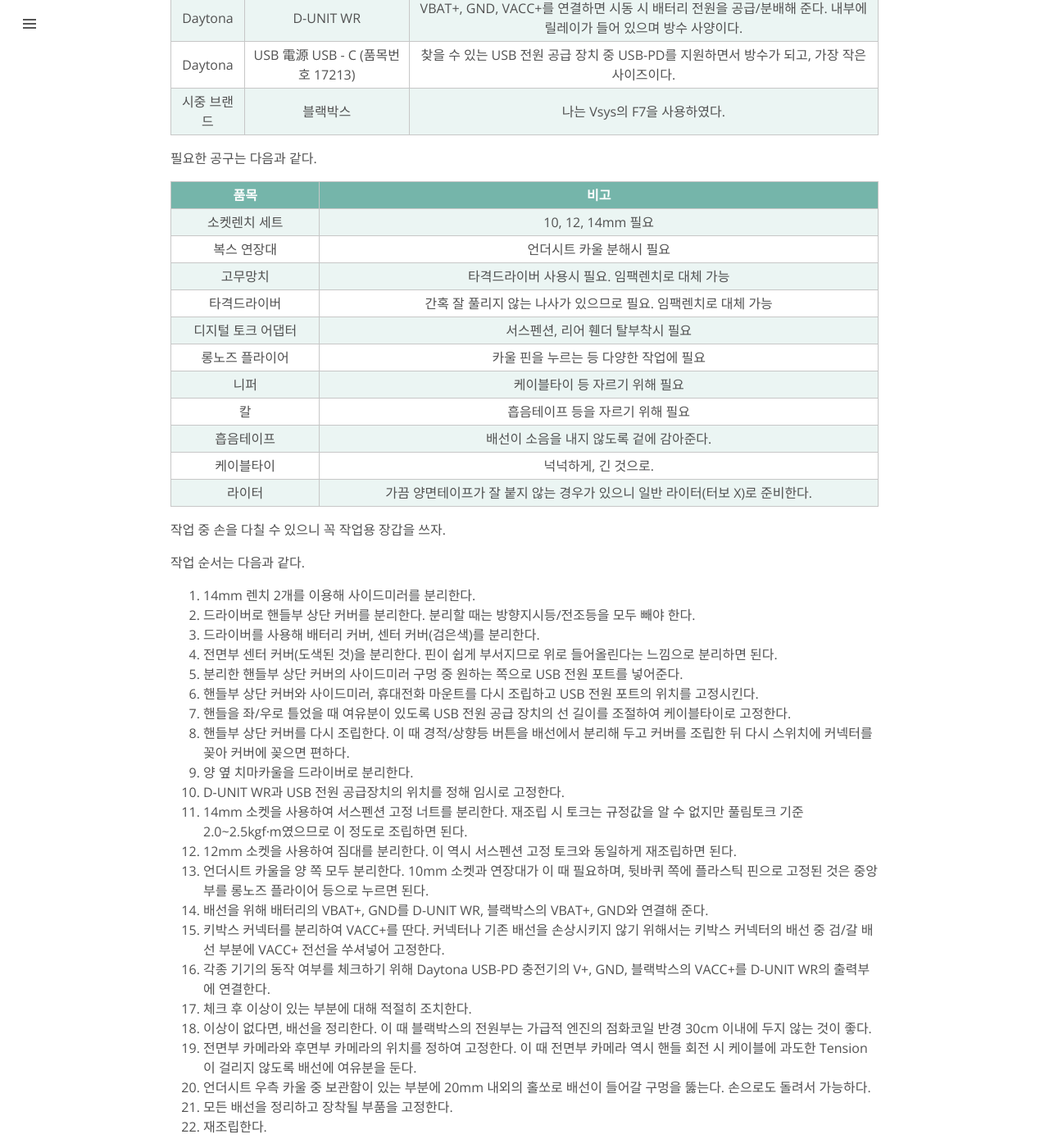
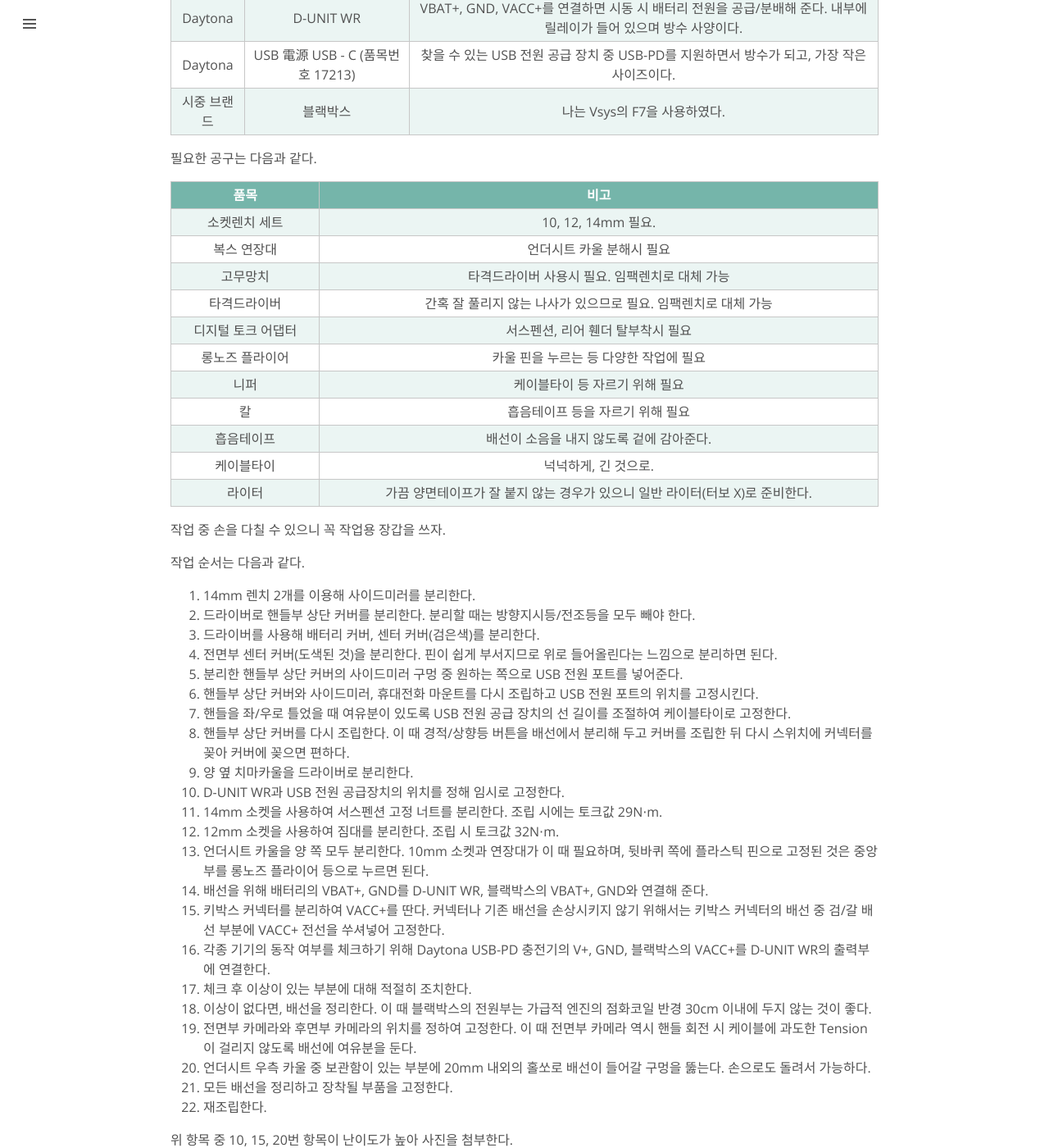
Before and after one commit to ritaru/ritaru.github.io, a Jekyll site: the page built from _posts/2024-04-20-Vsys-F7-Blackbox.markdown, in a window 1280 px wide and 1400 px high, scrolled down 2427 px. Shown: the whole window at 82% size. Built offline with Jekyll 4.4.1, drawn with Linux system fonts in a browser that asks for light colours; some web fonts are replaced; some of the changed text lies outside the part shown.

Commit message:
super-cub-110 post update

```diff
--- a/_posts/2024-04-20-Vsys-F7-Blackbox.markdown
+++ b/_posts/2024-04-20-Vsys-F7-Blackbox.markdown
@@ -95,7 +95,7 @@
 
 |        품목        |                                     비고                                     |
 | :----------------: | :--------------------------------------------------------------------------: |
-|   소켓렌치 세트    |                              10, 12, 14mm 필요                               |
+|   소켓렌치 세트    |                              10, 12, 14mm 필요.                              |
 |    복스 연장대     |                          언더시트 카울 분해시 필요                           |
 |      고무망치      |                타격드라이버 사용시 필요. 임팩렌치로 대체 가능                |
 |    타격드라이버    |        간혹 잘 풀리지 않는 나사가 있으므로 필요. 임팩렌치로 대체 가능        |
@@ -121,8 +121,8 @@
 1. 핸들부 상단 커버를 다시 조립한다. 이 때 경적/상향등 버튼을 배선에서 분리해 두고 커버를 조립한 뒤 다시 스위치에 커넥터를 꽂아 커버에 꽂으면 편하다.
 1. 양 옆 치마카울을 드라이버로 분리한다.
 1. D-UNIT WR과 USB 전원 공급장치의 위치를 정해 임시로 고정한다.
-1. 14mm 소켓을 사용하여 서스펜션 고정 너트를 분리한다. 재조립 시 토크는 규정값을 알 수 없지만 풀림토크 기준 2.0~2.5kgf·m였으므로 이 정도로 조립하면 된다.
-1. 12mm 소켓을 사용하여 짐대를 분리한다. 이 역시 서스펜션 고정 토크와 동일하게 재조립하면 된다.
+1. 14mm 소켓을 사용하여 서스펜션 고정 너트를 분리한다. 조립 시에는 토크값 29N⋅m.
+1. 12mm 소켓을 사용하여 짐대를 분리한다. 조립 시 토크값 32N⋅m.
 1. 언더시트 카울을 양 쪽 모두 분리한다. 10mm 소켓과 연장대가 이 때 필요하며, 뒷바퀴 쪽에 플라스틱 핀으로 고정된 것은 중앙부를 롱노즈 플라이어 등으로 누르면 된다.
 1. 배선을 위해 배터리의 VBAT+, GND를 D-UNIT WR, 블랙박스의 VBAT+, GND와 연결해 준다.
 1. 키박스 커넥터를 분리하여 VACC+를 딴다. 커넥터나 기존 배선을 손상시키지 않기 위해서는 키박스 커넥터의 배선 중 검/갈 배선 부분에 VACC+ 전선을 쑤셔넣어 고정한다.
```
Also changed, not shown: other parts of _posts/2024-04-20-Vsys-F7-Blackbox.markdown (+1 -1 lines).
